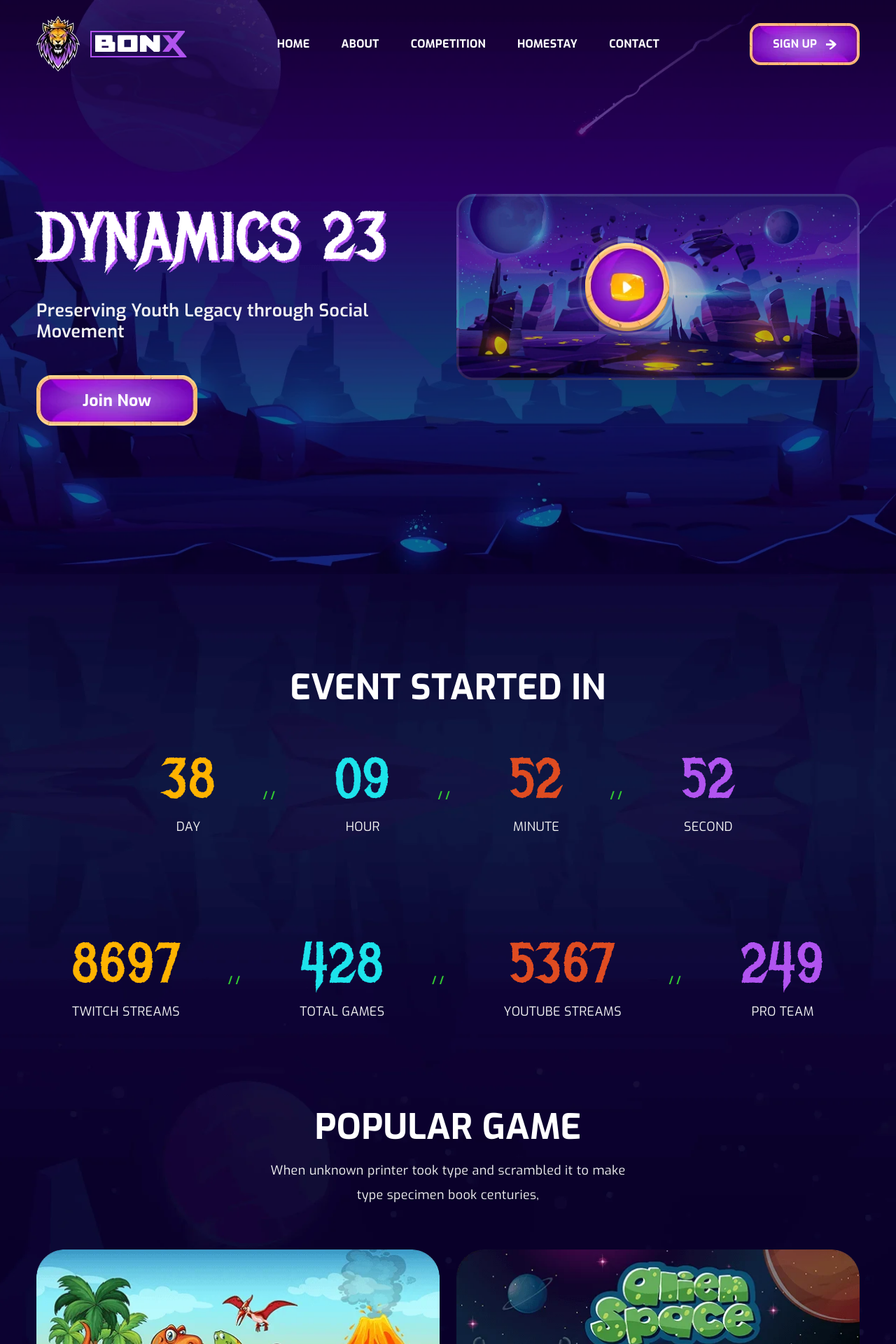
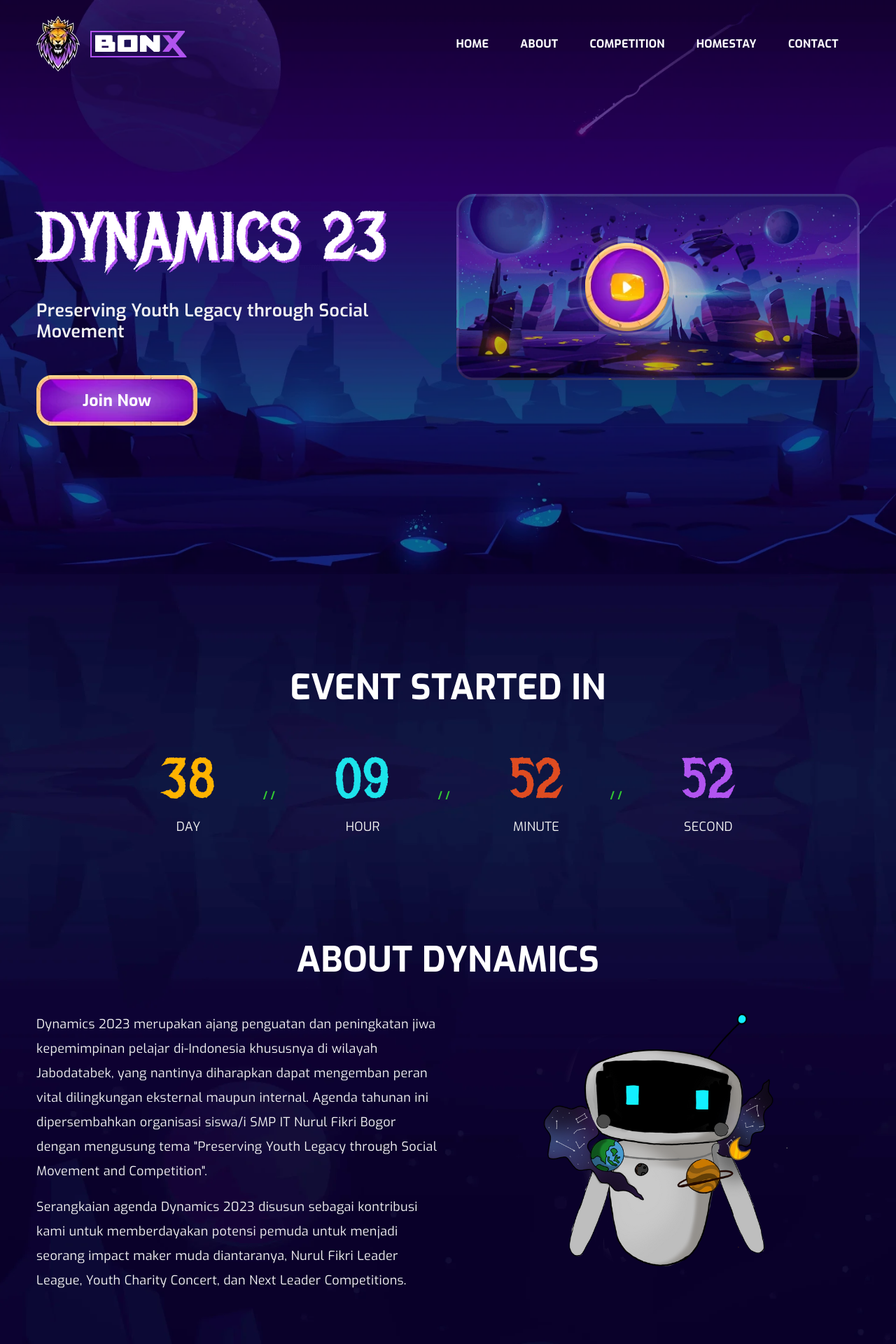
Before and after one commit to miftahr149/dynamics, a CodeIgniter 4 app: template app/Views/Home/ViewIndex.php in a window 1280 px wide. Shown: the top 1920 px of the page at 70% size. Run offline with PHP 8.4 and a stand-in for CodeIgniter, Linux system fonts and the light colour scheme; the template is opened without the code that fills it, so the values that code supplies are empty; some libraries are stand-ins or nearby versions.

Commit message:
Re-Arrange Section

```diff
--- a/app/Views/Home/ViewIndex.php
+++ b/app/Views/Home/ViewIndex.php
@@ -1,15 +1,12 @@
 <?= $this->extend('_Template\MainLayout') ?>
 
-<!-- For load css -->
-
+<!-- CSS Load -->
 <?= $this->section('loadCss') ?>
-
 <?= $this->endSection() ?>
-
 <?= $this->section('content') ?>
 <div class="page_wrapper">
 
-    <!--slide banner section start-->
+    <!-- Home Page -->
     <section class="hero_banner_section d-flex align-items-center mb-130" data-bgimg="<?= BASE_URL ?>assets/img/bg/hero-bg1.webp">
         <div class="container">
             <div class="hero_banner_inner">
@@ -33,9 +30,9 @@
             </div>
         </div>
     </section>
-    <!--slider area end-->
+    <!--Home Page End -->
 
-    <!-- gaming  world section start -->
+    <!-- Countdown -->
     <section class="gaming_world_section mb-140">
         <div class="container">
             <div class="section_title text-center wow fadeInUp mb-60" data-wow-delay="0.1s" data-wow-duration="1.1s">
@@ -46,85 +43,17 @@
             </div>
         </div>
     </section>
-    <!-- gaming  world section end -->
+    <!-- Countdown End -->
 
-
-    <!-- counterup section start -->
-    <section class="counterup_section mb-115 wow fadeInUp" data-wow-delay="0.1s" data-wow-duration="1.1s">
+    <!-- About Dynamics -->
+    <div id="about">
+        <div class="section_title text-center wow fadeInUp mb-60" data-wow-delay="0.1s" data-wow-duration="1.1s">
+            <h2>ABOUT DYNAMICS</h2>
+            <br>
+            <section class="upcoming_gaming_section mb-125">
                 <div class="container">
                     <div class="row">
-                <div class="col-12">
-                    <div class="counterup_inner d-flex justify-content-center">
-                        <div class="single_counterup one">
-                            <div class="counterup_text">
-                                <h2 class="counterup color1">8697</h2>
-                                <span>TWITCH STREAMS</span>
-                            </div>
-                        </div>
-                        <div class="single_counterup two">
-                            <div class="counterup_text">
-                                <h2 class="counterup color2">428</h2>
-                                <span>TOTAL GAMES</span>
-                            </div>
-                        </div>
-                        <div class="single_counterup three">
-                            <div class="counterup_text">
-                                <h2 class="counterup color3">5367</h2>
-                                <span>YOUTUBE STREAMS</span>
-                            </div>
-                        </div>
-                        <div class="single_counterup four">
-                            <div class="counterup_text">
-                                <h2 class="counterup color4">249</h2>
-                                <span>PRO TEAM</span>
-                            </div>
-                        </div>
-                    </div>
-                </div>
-            </div>
-        </div>
-    </section>
-    <!-- counterup section end -->
-
-    <!-- popular gaming  section start -->
-    <section class="popular_gaming_section mb-140">
-        <div class="container">
-            <div class="section_title text-center wow fadeInUp mb-60" data-wow-delay="0.1s" data-wow-duration="1.1s">
-                <h2>Popular GAME</h2>
-                <p>When unknown printer took type and scrambled it to make <br>
-                    type specimen book centuries,</p>
-            </div>
-            <div class="popular_gaming_inner wow fadeInUp" data-wow-delay="0.2s" data-wow-duration="1.2s">
-                <div class="row">
-                    <div class="col-lg-6 col-md-6">
-                        <div class="popular_gaming_thumb">
-                            <a href="#"><img width="570" height="330" src="<?= BASE_URL ?>assets/img/others/popular-game-thumb1.webp" alt=""></a>
-                            <div class="gaming_details_btn">
-                                <a class="btn btn-link" href="game-details.html">Game Details <img width="20" height="20" src="<?= BASE_URL ?>assets/img/icon/arrrow-icon.webp" alt=""> </a>
-                            </div>
-                        </div>
-                    </div>
-                    <div class="col-lg-6 col-md-6">
-                        <div class="popular_gaming_thumb">
-                            <a href="#"><img width="570" height="330" src="<?= BASE_URL ?>assets/img/others/popular-game-thumb2.webp" alt=""></a>
-                            <div class="gaming_details_btn">
-                                <a class="btn btn-link" href="game-details.html">Game Details <img width="20" height="20" src="<?= BASE_URL ?>assets/img/icon/arrrow-icon.webp" alt=""> </a>
-                            </div>
-                        </div>
-                    </div>
-                </div>
-            </div>
-        </div>
-    </section>
-
-    <section class="popular_gaming_section mb-140" id="about">
-        <div class="container">
-            <div class="section_title text-center wow fadeInUp mb-60" data-wow-delay="0.1s" data-wow-duration="1.1s">
-                <h2>ABOUT DYNAMICS</h2>
-            </div>
-            <div class="popular_gaming_inner wow fadeInUp" data-wow-delay="0.2s" data-wow-duration="1.2s">
-                <div class="row">
-                    <div class="col-lg-6 col-md-6">
+                        <div class="col-lg-6">
                             <p align="left">
                                 Dynamics 2023 merupakan ajang penguatan dan peningkatan jiwa
                                 kepemimpinan pelajar di-Indonesia khususnya di wilayah Jabodatabek, yang
@@ -137,18 +66,17 @@
                                 disusun sebagai kontribusi kami untuk memberdayakan potensi pemuda untuk
                                 menjadi seorang impact maker muda diantaranya, Nurul Fikri Leader League,
                                 Youth Charity Concert, dan Next Leader Competitions.
-
                             </p>
                         </div>
-                    <div class="col-lg-6 col-md-6">
+                        <div class="col-lg-6">
                             <img class="img-fluid animate__shakeY" src="<?= BASE_URL ?>assets/img/dynamics/mascot.png" alt="">
                         </div>
                     </div>
                 </div>
-        </div>
             </section>
+            <!-- About Dynamics End -->
 
-
+            <!-- Our Target -->
             <section class="counterup_section mb-115 wow fadeInUp" data-wow-delay="0.1s" data-wow-duration="1.1s">
                 <div class="container">
                     <h2>Our Target</h2>
@@ -173,8 +101,9 @@
                     </div>
                 </div>
             </section>
+            <!-- Our Target End -->
 
-    <!-- popular gaming  section start -->
+            <!-- Timeline -->
             <section class="popular_gaming_section mb-140">
                 <div class="container">
                     <div class="section_title text-center wow fadeInUp mb-60" data-wow-delay="0.1s" data-wow-duration="1.1s">
@@ -220,7 +149,7 @@
                     </div>
                 </div>
             </section>
-    <!-- popular gaming section end -->
+            <!-- Timeline End -->
 
             <!-- testimonial section start -->
 
--- a/app/Views/_Template/MainLayout.php
+++ b/app/Views/_Template/MainLayout.php
@@ -50,14 +50,6 @@
                             </nav>
                         </div>
                         <!--main menu end-->
-                        <div class="header_right_sidebar d-flex align-items-center">
-                            <div class="sing_up_btn">
-                                <a class="btn btn-link" href="registration.html">SIGN UP <img width="15" height="15" src="<?= BASE_URL ?>assets/img/icon/arrrow-icon2.webp" alt=""> </a>
-                            </div>
-                            <div class="canvas_open">
-                                <button type="button" data-bs-toggle="offcanvas" data-bs-target="#offcanvasMenu"><i class="icofont-navigation-menu"></i></button>
-                            </div>
-                        </div>
                     </div>
                 </div>
             </div>
```
Lines whose indentation alone changed are shown as unchanged.
